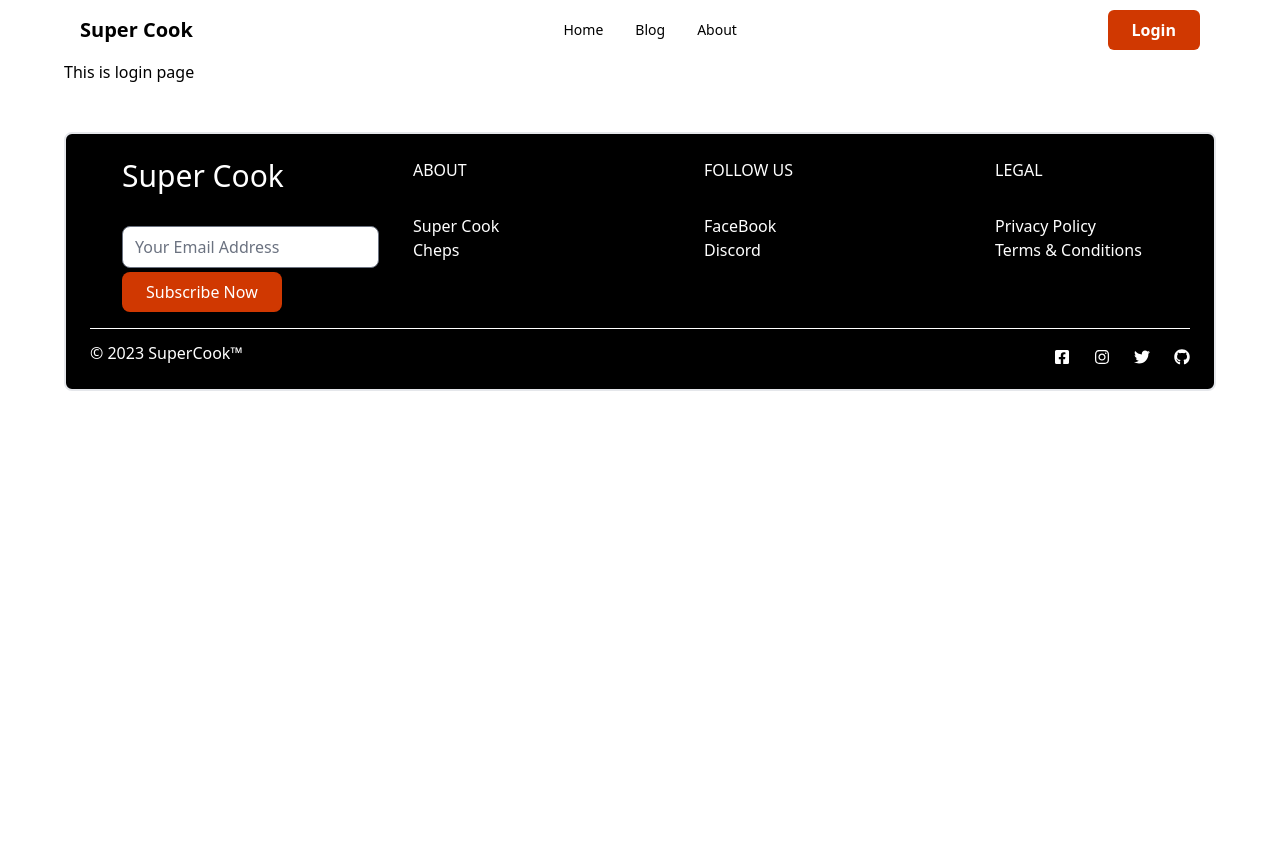
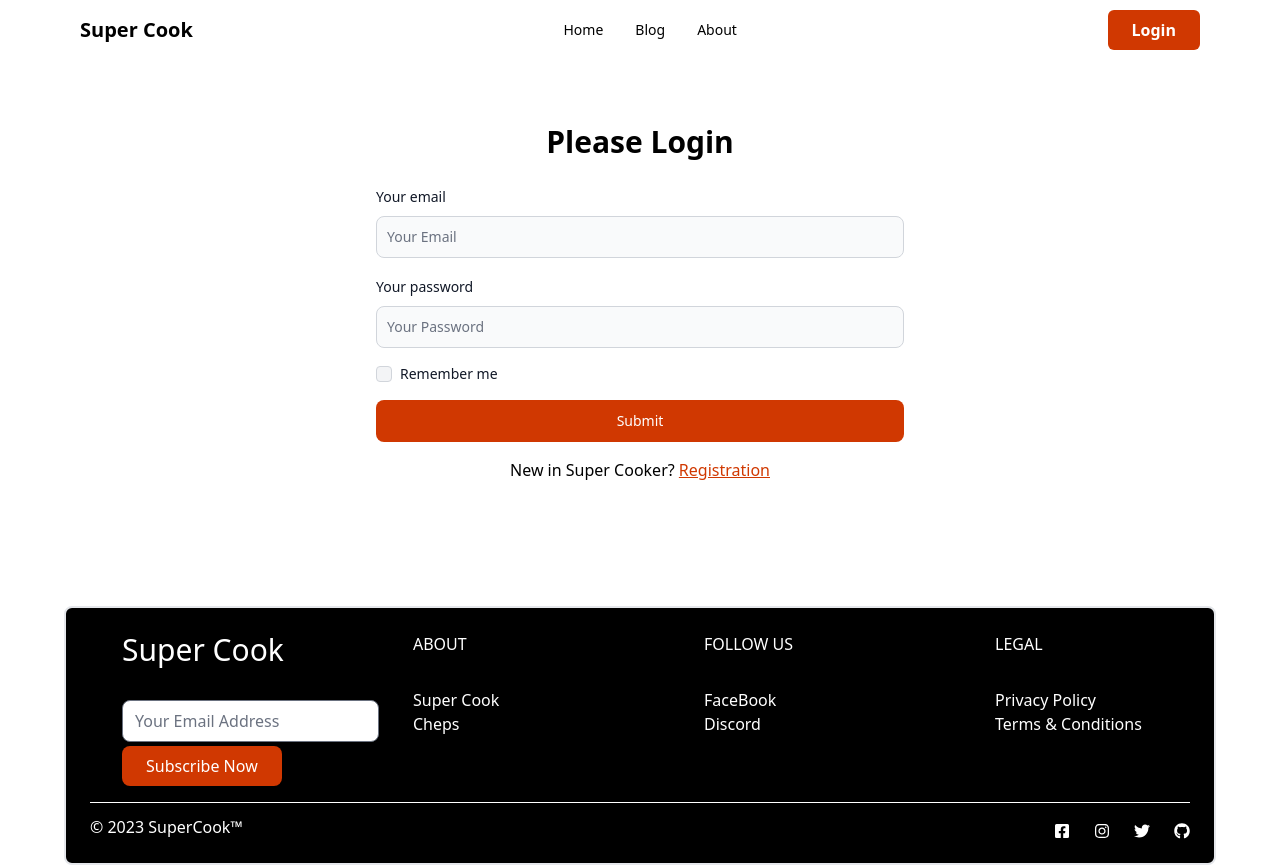
Before and after one commit to maniksarker25/super-cooker-client, a React (Vite) app: page /login in a window 1280 px wide. Before the commit the page ends 800 px from the top, so only its background shows below. Built offline with nearby package versions, Linux system fonts and the light colour scheme.

Commit message:
make chep details page

```diff
--- a/src/index.css
+++ b/src/index.css
@@ -1,3 +1,7 @@
 @tailwind base;
 @tailwind components;
 @tailwind utilities;
+
+.active{
+    @apply font-medium tracking-wide text-orange-700 transition-colors duration-200 hover:text-orange-400
+  }
--- a/src/layout/Main.jsx
+++ b/src/layout/Main.jsx
@@ -1,13 +1,15 @@
-import React from 'react';
-import Header from '../pages/SharedPage/Header';
-import { Outlet } from 'react-router-dom';
-import Footer from '../pages/SharedPage/Footer';
+import React from "react";
+import Header from "../pages/SharedPage/Header";
+import { Outlet } from "react-router-dom";
+import Footer from "../pages/SharedPage/Footer";
 
 const Main = () => {
   return (
-        <div className='max-w-screen-xl mx-auto lg:px-16'>
+    <div className="max-w-screen-xl mx-auto lg:px-16">
       <Header></Header>
+      <div className='min-h-[calc(100vh-366px)]'>
         <Outlet></Outlet>
+      </div>
       <Footer></Footer>
     </div>
   );
--- /dev/null
+++ b/src/pages/ChepDetails/ChepDetails.jsx
@@ -0,0 +1,45 @@
+import React from "react";
+import { useLoaderData } from "react-router-dom";
+import ChepRecipes from "./ChepRecipes";
+
+
+const ChepDetails = () => {
+  const chep = useLoaderData();
+  const {
+    name,
+    picture,
+    description,
+    likes,
+    experience_years,
+    num_recipes,
+    recipes,
+  } = chep;
+  return (
+    <div className=" mt-12 lg:mt-32 border p-4">
+      <div className="lg:flex gap-6 justify-between">
+        <img className="h-96 w-full lg:w-3/5" src={picture} alt="" />
+        <div className=" w-full lg:w-1/2 ">
+          <h5 className="text-2xl font-semibold ">{name}</h5>
+          <p>{description}</p>
+          <p className="mt-8 font-semibold">
+            {experience_years} Years of experience
+          </p>
+          <p className="my-3 font-semibold">
+            Numbers of recipes: {num_recipes}
+          </p>
+          <p className="font-semibold">Likes: {likes}</p>
+        </div>
+      </div>
+      <div>
+        <h4 className="my-6 text-3xl font-semibold">Some best recipes</h4>
+        <div className="grid grid-cols-1 md:grid-cols-2 lg:grid-cols-3 gap-4">
+          {recipes.map((recipe, i) => (
+            <ChepRecipes key={i} recipe={recipe}></ChepRecipes>
+          ))}
+        </div>
+      </div>
+    </div>
+  );
+};
+
+export default ChepDetails;
--- /dev/null
+++ b/src/pages/ChepDetails/ChepRecipes.jsx
@@ -0,0 +1,33 @@
+import React from "react";
+import { Rating } from '@smastrom/react-rating'
+
+import '@smastrom/react-rating/style.css'
+
+const ChepRecipes = ({ recipe }) => {
+  const { name, description, rating, image, ingredients,cooking_method } = recipe;
+  return (
+    <div className="border p-2 rounded-md">
+      <img className="w-full h-64 rounded-md" src={image} alt="" />
+      <div className="card-body flex-col">
+        <h5 className="text-xl font-semibold">{name}</h5>
+        <h5 className="text-xl font-semibold">Ingredients:</h5>
+        {ingredients.map((ingredient, i) => (
+          <li key={i}>{ingredient}</li>
+        ))}
+        <div>
+            <h5 className="text-xl font-semibold">Cooking Method:</h5>
+            <p>{cooking_method}</p>
+        </div>
+        <div className="flex justify-between">
+          <div className=" flex  items-center gap-1 ">
+            <Rating style={{ maxWidth: 100 }} value={rating} readOnly />
+            <span>{rating}</span>
+          </div>
+          <button className="bg-orange-600 px-6 py-2 rounded-md text-white font-semibold">Add Favorite </button>
+        </div>
+      </div>
+    </div>
+  );
+};
+
+export default ChepRecipes;
--- a/src/pages/Home/ChepSection/ChepList.jsx
+++ b/src/pages/Home/ChepSection/ChepList.jsx
@@ -2,7 +2,7 @@ import React from "react";
 import { Link } from "react-router-dom";
 
 const ChepList = ({ chep }) => {
-  const { name,picture,experience_years,num_recipes,likes } = chep;
+  const { name,picture,experience_years,num_recipes,likes,id } = chep;
   return (
     <div className="bg-gray-200 p-2 rounded-md">
         <img className="h-64 w-full rounded-md " src={picture} alt="" />
@@ -12,7 +12,7 @@ const ChepList = ({ chep }) => {
             <p>Numbers of recipes: {num_recipes}</p>
             <div className="mt-8 mb-2 flex items-center justify-between">
                 <p>Likes: {likes}</p>
-                <Link><button className="bg-orange-600 px-6 py-2 rounded-md text-white  ">View Recipes</button></Link>
+                <Link to={`cheps/${id}`}><button className="bg-orange-600 px-6 py-2 rounded-md text-white  ">View Recipes</button></Link>
             </div>
         </div>
     </div>
--- a/src/pages/Home/LatestRecipes/LatestRecipeList.jsx
+++ b/src/pages/Home/LatestRecipes/LatestRecipeList.jsx
@@ -7,7 +7,7 @@ import '@smastrom/react-rating/style.css'
 const LatestRecipeList = ({ recipe }) => {
   const { name, picture, description, rating, view } = recipe;
   return (
-    <div className="p-2 lg:p-0">
+    <div className="p-2 shadow-md border ">
       <img className="h-48 w-full" src={picture} alt="" />
       <div className="card-body">
         <h5 className="font-semibold">{name}</h5>
--- a/src/pages/Login/Login.jsx
+++ b/src/pages/Login/Login.jsx
@@ -1,9 +1,36 @@
+import { Button, Checkbox, Label, TextInput } from 'flowbite-react';
 import React from 'react';
+import { Link } from 'react-router-dom';
 
 const Login = () => {
     return (
+        <div className='mt-16 lg:w-1/2 mx-auto px-6'>
+            <h2 className="text-center text-3xl font-semibold my-6">Please Login</h2>
+            <form className="flex flex-col gap-4">
         <div>
-            <h1>This is login page</h1>
+          <div className="mb-2 block">
+            <Label htmlFor="email1" value="Your email" />
+          </div>
+          <TextInput
+            id="email1"
+            type="email"
+            placeholder="Your Email"
+            required={true}
+          />
+        </div>
+        <div>
+          <div className="mb-2 block">
+            <Label htmlFor="password1" value="Your password" />
+          </div>
+          <TextInput id="password1" type="password" placeholder='Your Password' required={true} />
+        </div>
+        <div className="flex items-center gap-2">
+          <Checkbox id="remember" />
+          <Label htmlFor="remember">Remember me</Label>
+        </div>
+        <Button type="submit" className='bg-orange-600 hover:bg-orange-700'>Submit</Button>
+        <p className='text-center'>New in Super Cooker? <Link className='text-orange-600 underline' to='/registration'>Registration</Link></p>
+      </form>
         </div>
     );
 };
--- a/src/pages/Registration/Registration.jsx
+++ b/src/pages/Registration/Registration.jsx
@@ -1,11 +1,62 @@
-import React from 'react';
+import { Button, Checkbox, Label, TextInput } from "flowbite-react";
+import React from "react";
+import { Link } from "react-router-dom";
 
 const Registration = () => {
-    return (
+  return (
+    <div className="lg:w-1/2 mx-auto mt-16 px-6">
+        <h2 className="text-center text-3xl font-semibold my-6">Please Registration</h2>
+      <form className="flex flex-col gap-4">
         <div>
-            <h1>this is registration page</h1>
+          <div className="mb-2 block">
+            <Label htmlFor="name"  />
+          </div>
+          <TextInput
+            id="name"
+            type="text"
+            name="name"
+            placeholder="Your Name"
+            required={true}
+          />
         </div>
-    );
+        <div>
+          <div className="mb-2 block">
+            <Label htmlFor="PhotoUrl"  />
+          </div>
+          <TextInput
+            id="photUrl"
+            type="text"
+            name="photoUrl"
+            placeholder="Photo Url"
+            required={true}
+          />
+        </div>
+        <div>
+          <div className="mb-2 block">
+            <Label htmlFor="email1" value="Your email" />
+          </div>
+          <TextInput
+            id="email1"
+            type="email"
+            placeholder="Your Email"
+            required={true}
+          />
+        </div>
+        <div>
+          <div className="mb-2 block">
+            <Label htmlFor="password1" value="Your password" />
+          </div>
+          <TextInput id="password1" type="password" placeholder="Your Password" required={true} />
+        </div>
+        <div className="flex items-center gap-2">
+          <Checkbox id="remember" />
+          <Label htmlFor="remember">Accept term & conditions</Label>
+        </div>
+        <Button className="bg-orange-600 hover:bg-orange-700" type="submit">Submit</Button>
+        <p className="text-center">Already you have an account?<Link className="text-orange-600 underline" to='/login'>Login</Link></p>
+      </form>
+    </div>
+  );
 };
 
 export default Registration;
--- a/src/pages/SharedPage/Header.jsx
+++ b/src/pages/SharedPage/Header.jsx
@@ -1,6 +1,6 @@
 import { Avatar, Dropdown, Navbar } from "flowbite-react";
 import React from "react";
-import { Link } from "react-router-dom";
+import { Link, NavLink } from "react-router-dom";
 
 const Header = () => {
     const user = null
@@ -41,9 +41,9 @@ const Header = () => {
           <Navbar.Toggle />
         </div>
         <Navbar.Collapse>
-           <Link to='/'>Home</Link>
-          <Link to='/blog'>Blog</Link>
-          <Link to='/about'>About</Link>
+           <NavLink className={({ isActive }) => (isActive ? 'active' : 'default')} to='/'>Home</NavLink>
+          <NavLink className={({ isActive }) => (isActive ? 'active' : 'default')} to='/blog'>Blog</NavLink>
+          <NavLink className={({ isActive }) => (isActive ? 'active' : 'default')} to='/about'>About</NavLink>
         </Navbar.Collapse>
       </Navbar>
     </div>
--- a/src/routes/Route.jsx
+++ b/src/routes/Route.jsx
@@ -5,6 +5,8 @@ import Blog from '../pages/Blog/Blog';
 import About from '../pages/About/About';
 import Login from '../pages/Login/Login';
 import Home from '../pages/Home/Home/Home';
+import ChepDetails from '../pages/ChepDetails/ChepDetails';
+import Registration from '../pages/Registration/Registration';
 
 const router = createBrowserRouter([
     {
@@ -26,6 +28,15 @@ const router = createBrowserRouter([
             {
                 path:'login',
                 element:<Login></Login>
+            },
+            {
+                path:'registration',
+                element:<Registration></Registration>
+            },
+            {
+                path:'cheps/:id',
+                element:<ChepDetails></ChepDetails>,
+                loader:({params}) => fetch(`http://localhost:4000/cheps/${params.id}`)
             }
 
         ]
```
Lines whose indentation alone changed are shown as unchanged.
